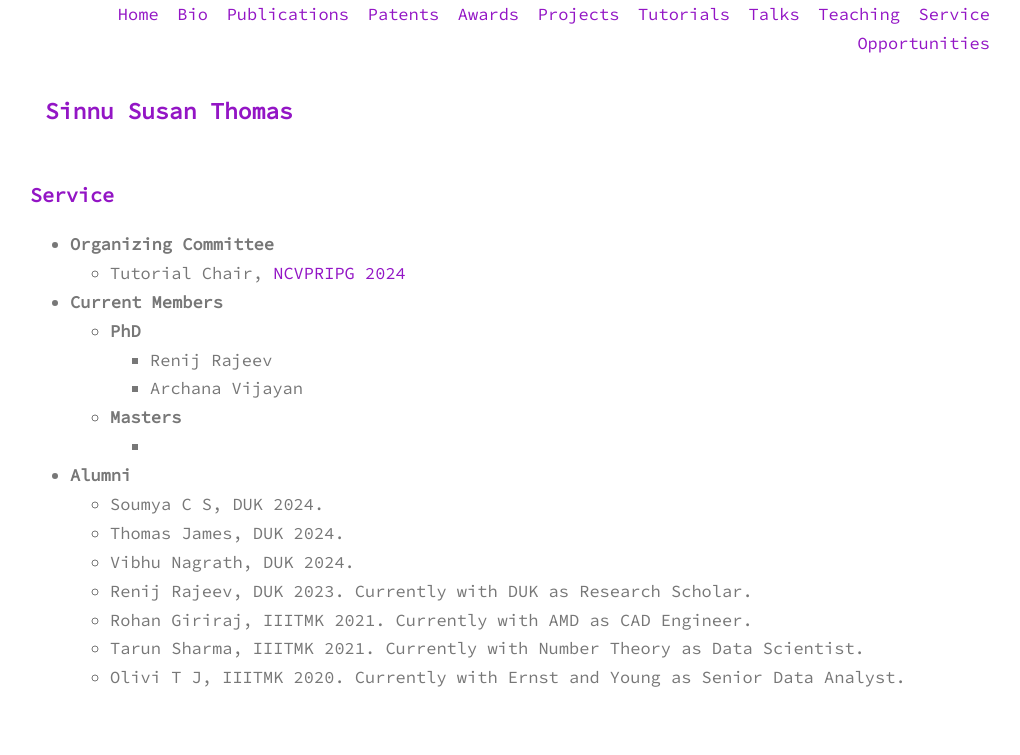
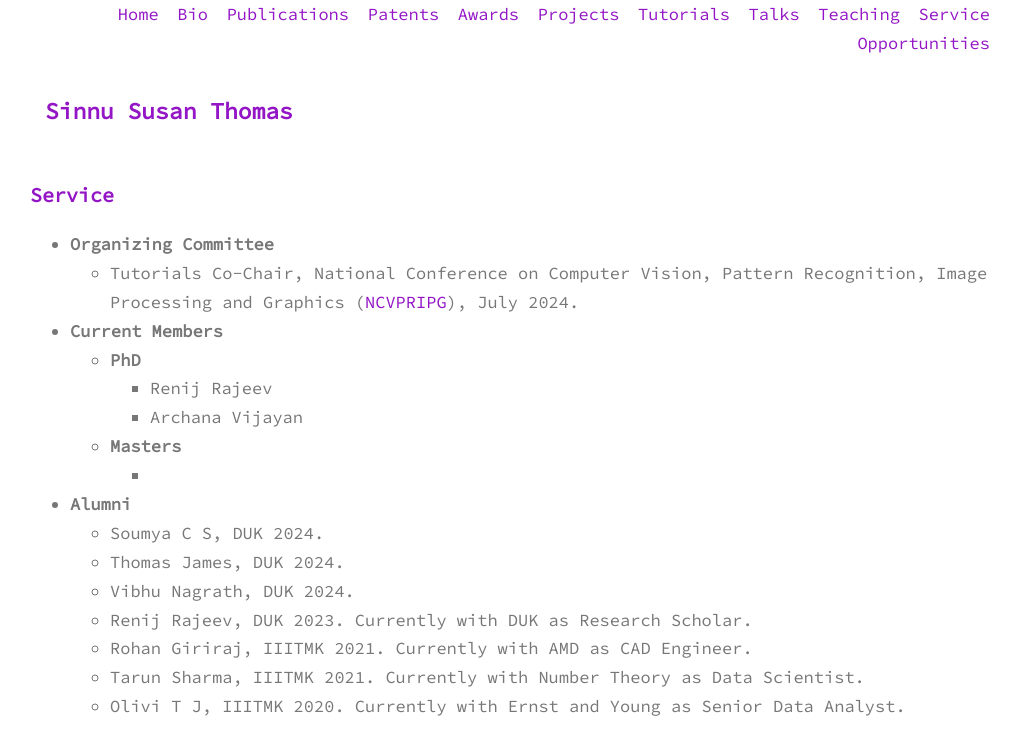
Before and after one commit to sinnuthomas/sinnuthomas.github.io, a Jekyll site: the page built from service.md, in a window 1280 px wide. Shown: the top 755 px of the page, without its empty margins (130-1150 px from the left). Built offline with Jekyll 4.4.1, drawn with Linux system fonts in a browser that asks for light colours.

Commit message:
Update service.md

```diff
--- a/service.md
+++ b/service.md
@@ -5,7 +5,7 @@ permalink: /service/
 ---
 * **Organizing Committee**
   <br/>
-  * Tutorial Chair, [NCVPRIPG 2024](https://ncvpripg2024.github.io/committee.html)
+  * Tutorials Co-Chair, National Conference on Computer Vision, Pattern Recognition, Image Processing and Graphics ([NCVPRIPG](https://ncvpripg2024.github.io/committee.html)), July 2024.
 
 * **Current Members**
   <br/>
```
